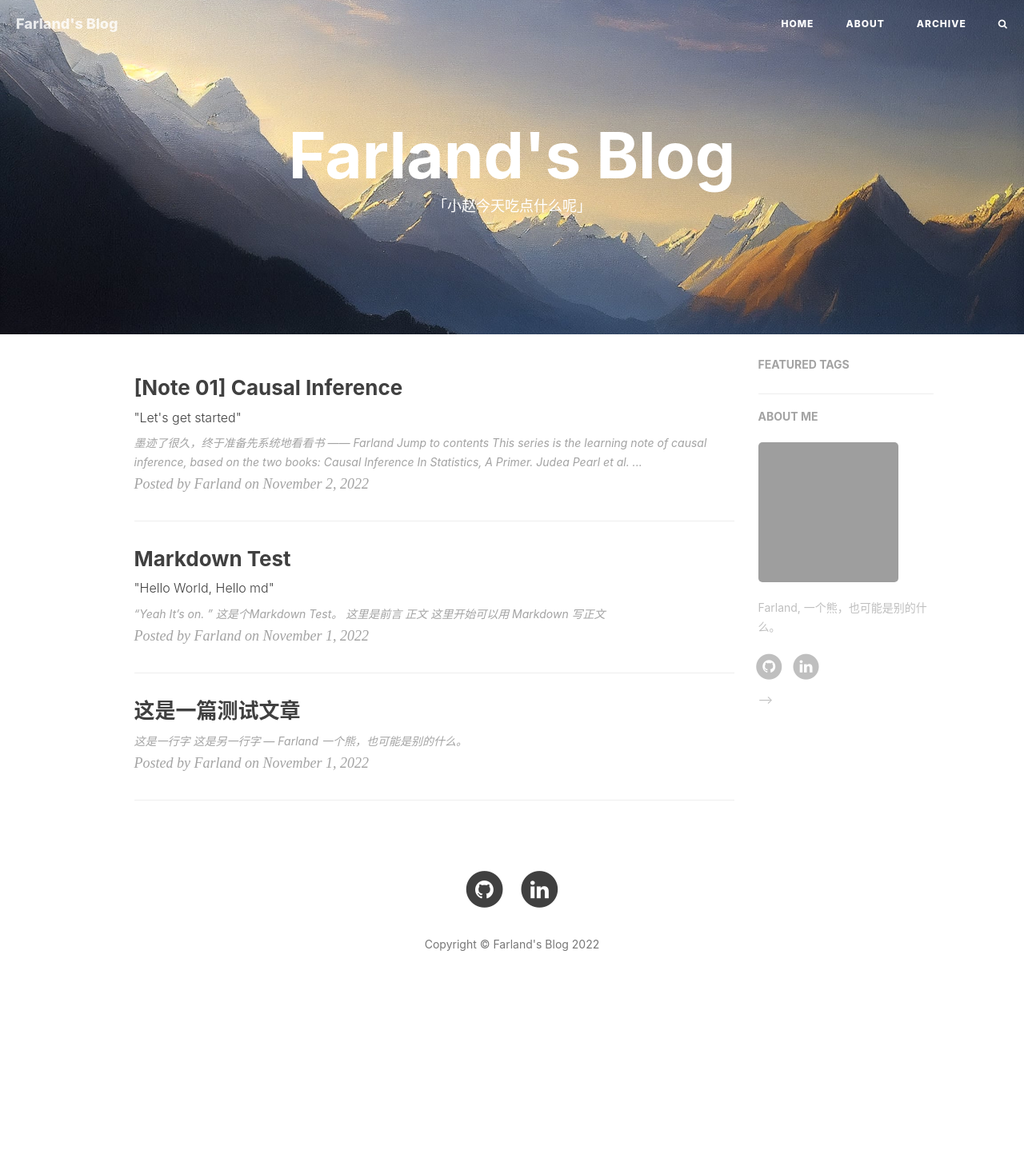
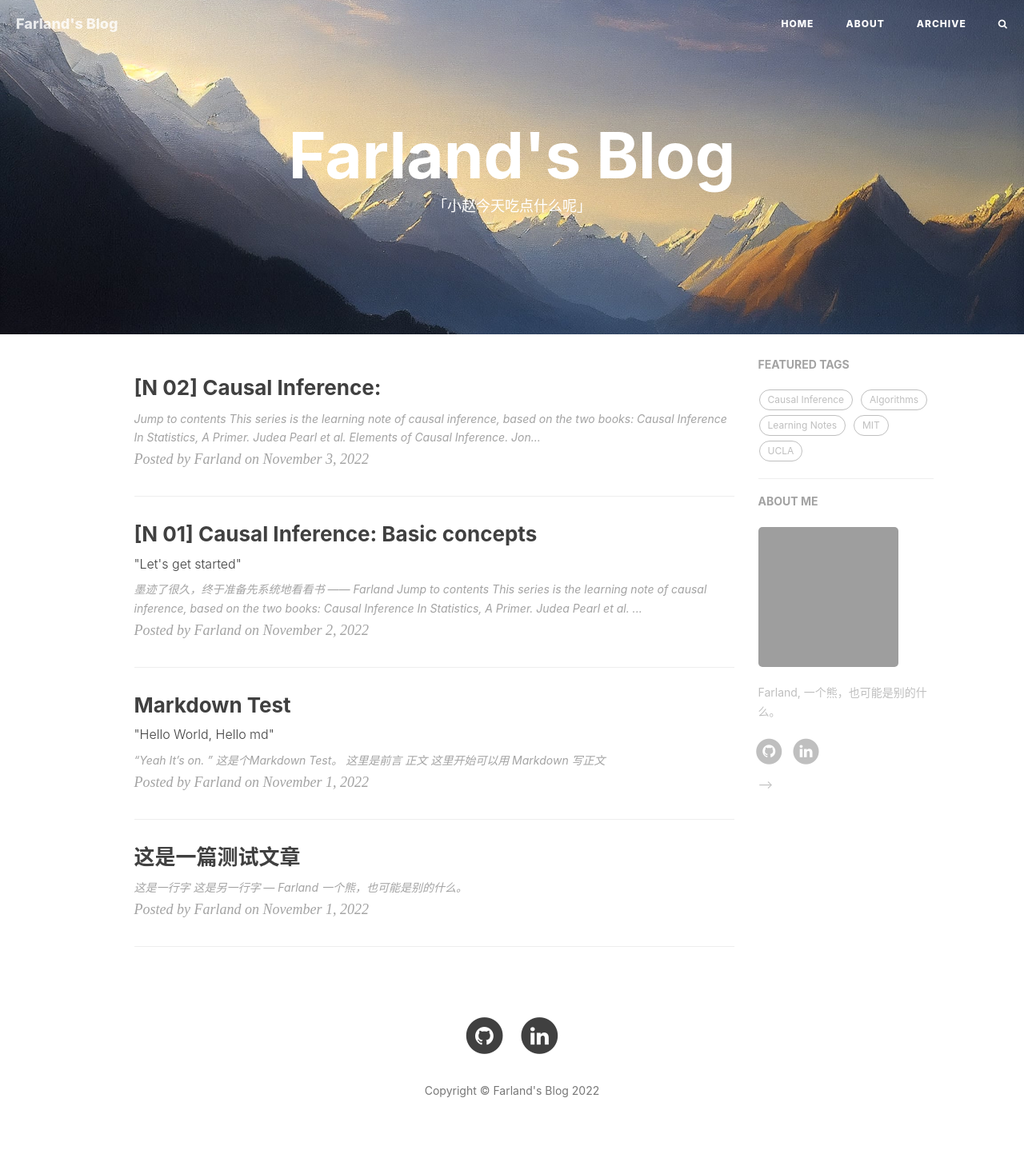
Before and after one commit to Farrrrland/Farrrrland.github.io, a Jekyll site: the page built from index.html, in a window 1280 px wide. Shown: the whole page at 80% size. Built offline with Jekyll 4.4.1, drawn with Linux system fonts in a browser that asks for light colours; nearby versions of some CDN libraries; the list of posts is cut into pages by our own code; comment, search, counter and statistics services are not loaded; before the commit the page ends 1285 px from its top, so only the background shows below that; grey boxes are pictures that could not be loaded.

Commit message:
add cpt12 skeleton

```diff
--- a/_posts/casuality/2022-11-02-eci-note-1.md
+++ b/_posts/casuality/2022-11-02-ci-note-1.md
@@ -1,6 +1,6 @@
 ---
 layout:     post
-title:      "[Note 01] Causal Inference"
+title:      "[N 01] Causal Inference: Basic concepts"
 subtitle:   " \"Let's get started\""
 date:       2022-11-02 13:52:00
 author:     "Farland"
@@ -30,10 +30,28 @@ This series is the learning note of causal inference, based on the two books:
 ### Simpson's Paradox
 The paradox refers to the existence of data in which a statistical association that holds for an entire population is reversed in every subpopulation.
 
->a group of sick patients are given the option to try a new drug. Among those who took the drug, a lower percentage recovered than among those who did not. However, when we partition by gender, we see that more men taking the drug recover than do men are not taking the drug, and more women taking the drug recover than do women are not taking the drug!
+>A group of sick patients are given the option to try a new drug. Among those who took the drug, a lower percentage recovered than among those who did not. However, when we partition by gender, we see that more men taking the drug recover than do men are not taking the drug, and more women taking the drug recover than do women are not taking the drug!
 
 Category | Drug | No drug
 -------- | ---- | -------
 Men | 81/87 recovered (93%) | 234/270 revocered (87%)
 Women | 192/263 recovered (73%) | 55/80 recovered (69%)
 Combined Data | 273/350 recovered (78%) | 289/350 recovered (83%)
+
+再加点例子和intro
+
+## Causal Inference
+
+Firstly, we should give a fine definition of causation: **A variable X is a cause of a variable Y if Y in any way relies on X for its value.**
+We may also say: X is a cause of Y id Y *listens* to X and decides its value in response to what it hears.
+
+### Structural Causal Models & Graphical Models
+
+#### Rules
+
+#### d-seperation
+
+#### model testing and causality class
+
+### Intervensions
+似乎可以放下一个blog里面讲了
--- /dev/null
+++ b/_posts/casuality/2022-11-03-ci-note-2.md
@@ -0,0 +1,26 @@
+---
+layout:     post
+title:      "[N 02] Causal Inference: "
+# subtitle:   " \"Let's get started\""
+date:       2022-11-03 23:40:00
+author:     "Farland"
+header-img: "img/post-bg/bg-causality.jpg"
+catalog: true
+tags:
+    - Causal Inference
+    - MIT
+    - UCLA
+    - Algorithms
+    - Learning Notes
+---
+
+[Jump to contents ](#build)
+
+This series is the learning note of causal inference, based on the two books:
+
+1. [Causal Inference In Statistics, A Primer. Judea Pearl et al.](http://bayes.cs.ucla.edu/PRIMER/)
+2. [Elements of Causal Inference. Jonas Peters et al.](https://mitpress.mit.edu/9780262037310/elements-of-causal-inference/)
+
+<p id = "build"></p>
+
+### Intervensions
```
